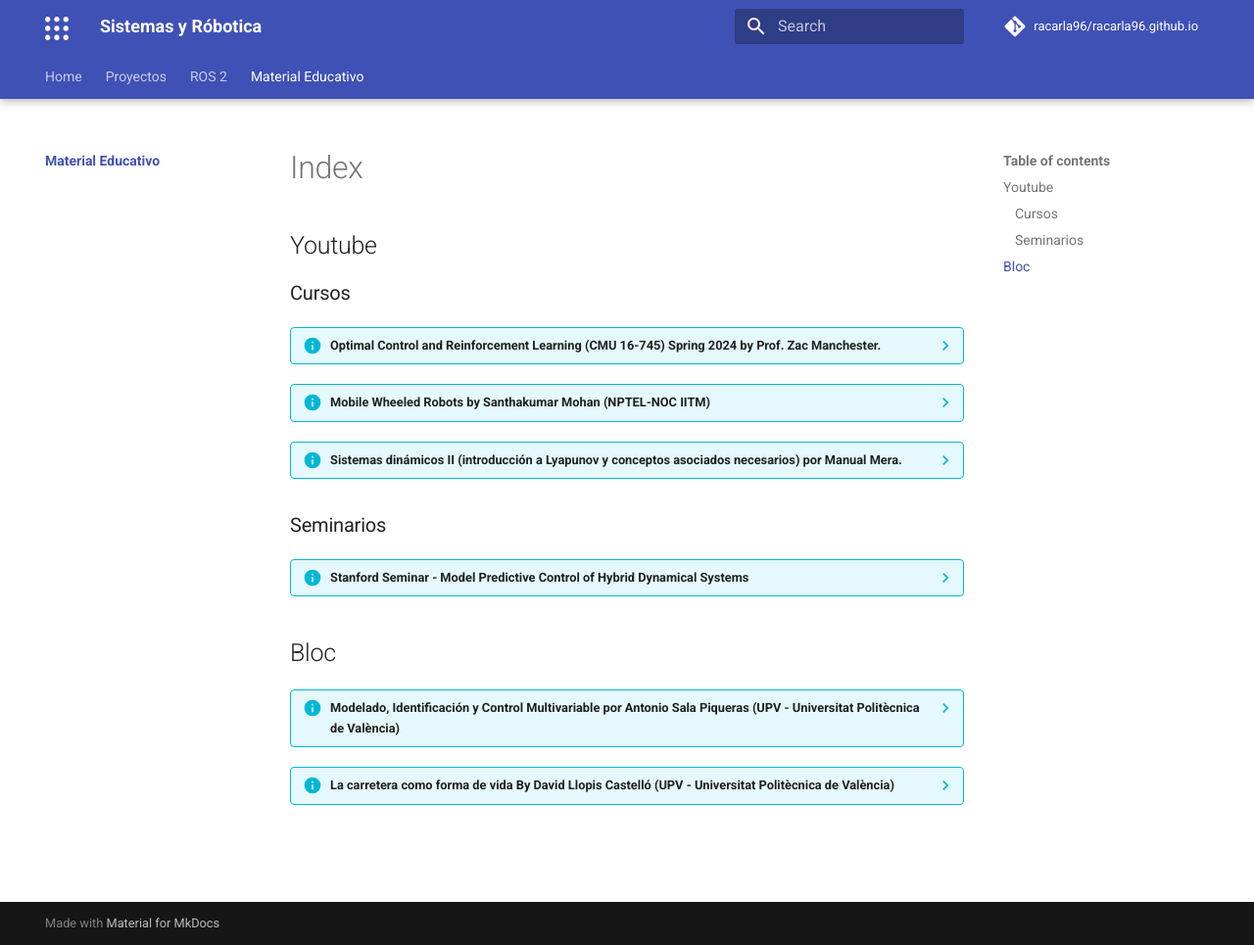
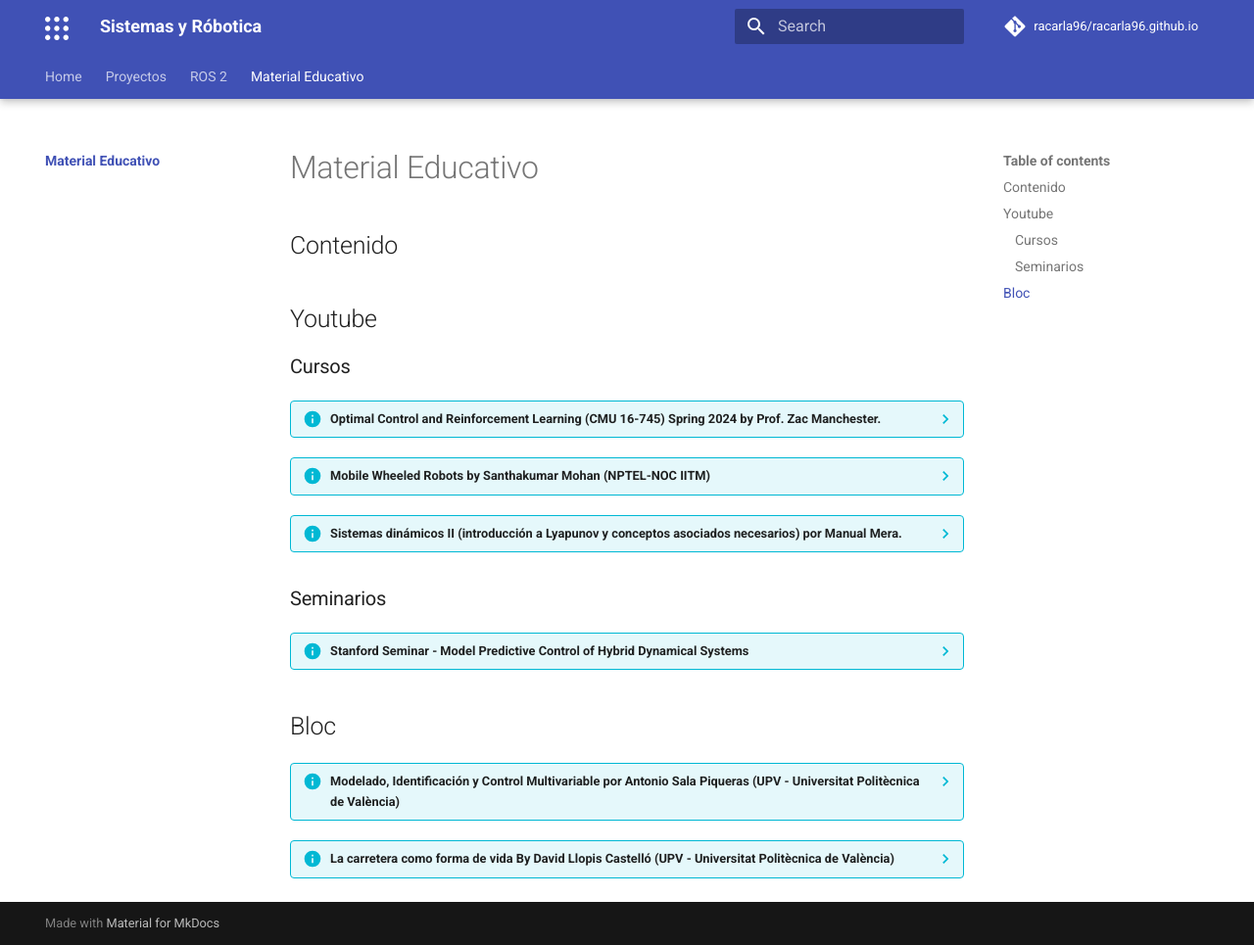
Before and after one commit to racarla96/racarla96.github.io, an MkDocs documentation site: the page built from docs/material_educativo/index.md, in a window 1280 px wide and 965 px high. Shown: the whole window at 98% size. Built offline with MkDocs 1.6.1 and Material for MkDocs 9.7.7, drawn with Linux system fonts in a browser that asks for light colours; comment, search, counter and statistics services are not loaded.

Commit message:
Cambio el aspecto

```diff
--- a/docs/material_educativo/index.md
+++ b/docs/material_educativo/index.md
@@ -1,3 +1,7 @@
+# Material Educativo
+
+## Contenido
+
 ## Youtube
 ### Cursos
 
```
Also changed, not shown: docs/caddy_ai2/index.md (+2 -0 lines).
